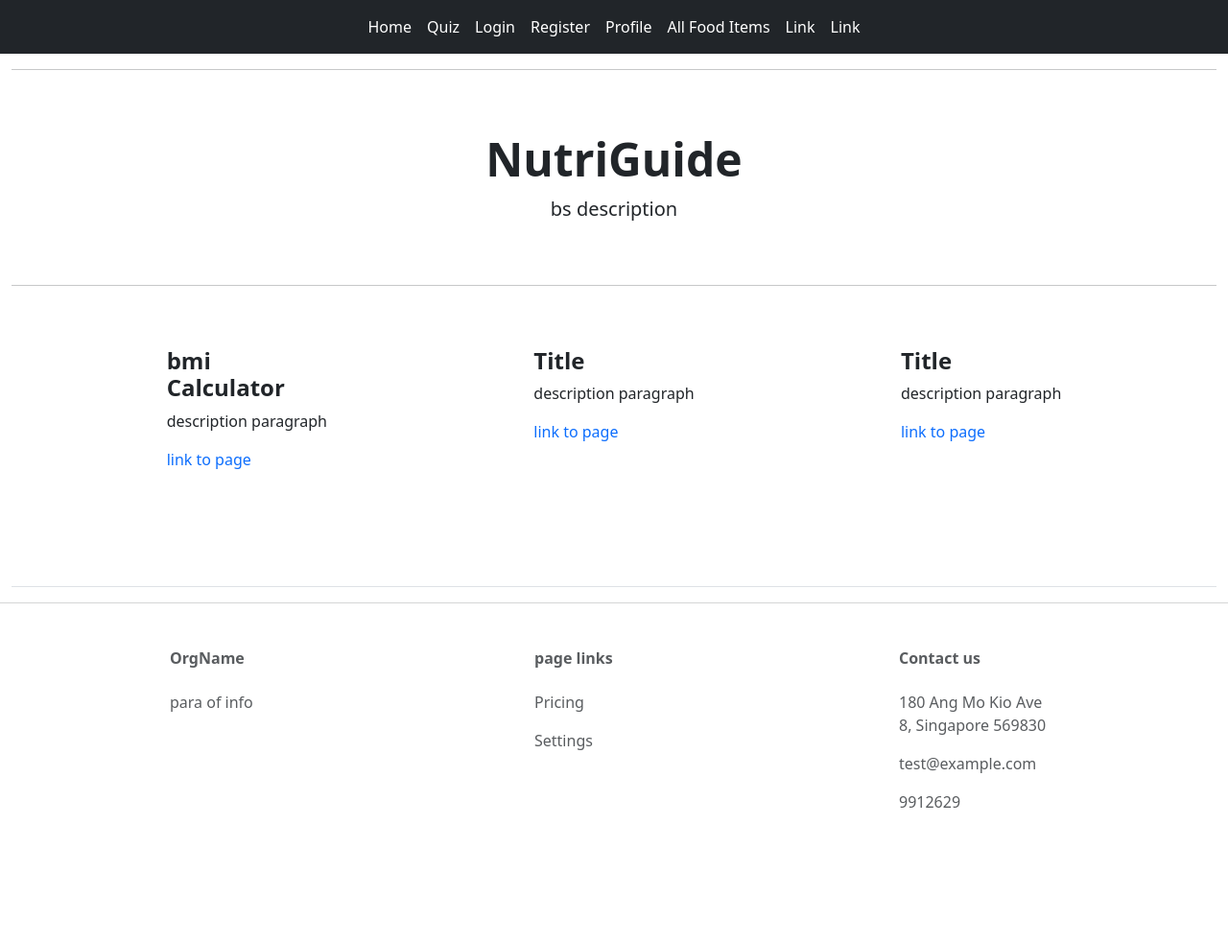
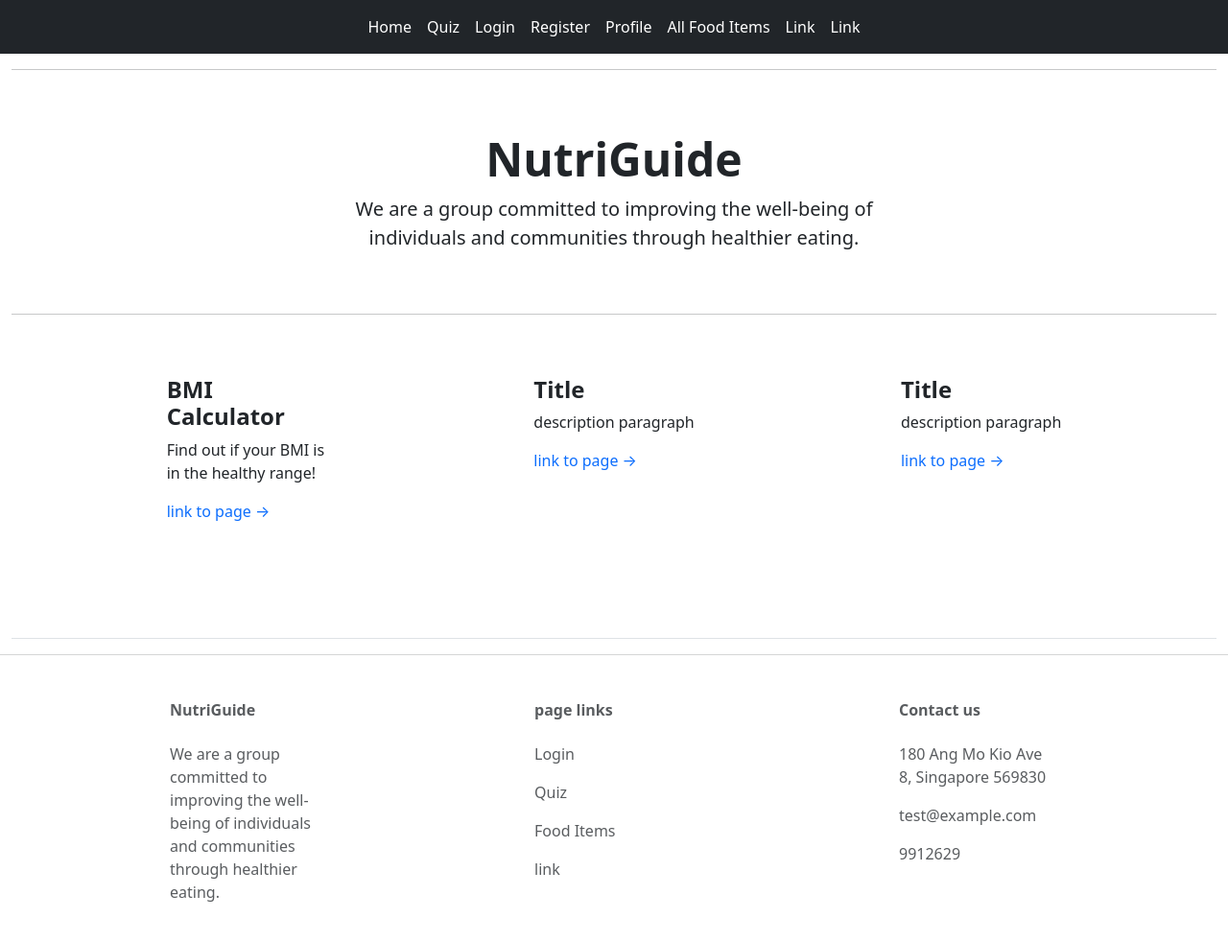
Before and after one commit to ronjohn5on/hackathon2023, a Flask app: page / in a window 1280 px wide. Shown: the whole page at 96% size. Before the commit the page ends 842 px from the top, so only its background shows below. Run offline with Flask 3, Linux system fonts and the light colour scheme.

Commit message:
CSS changes

```diff
--- a/templates/home.html
+++ b/templates/home.html
@@ -6,7 +6,10 @@
         <div class="col-lg-6">
             <div class="text-center my-5">
                 <h1 class="display-5 fw-bolder mb-2">NutriGuide</h1>
-                <p class="lead mb-4">bs description</p>
+                <p class="lead mb-4">
+                    We are a group committed to improving the well-being of <br>
+                    individuals and communities through healthier eating.
+                </p>
             </div>
         </div>
     </div>
@@ -19,11 +22,10 @@
         <div class="row">
             <div class="col-md-2 col-lg-2 col-xl-2 mx-auto mb-4">
                 <div class="feature bg-primary bg-gradient text-white rounded-3 mb-3"><i class="bi bi-toggles2"></i></div>
-                <h2 class="h4 fw-bolder">bmi Calculator</h2>
-                <p>description paragraph</p>
+                <h2 class="h4 fw-bolder">BMI Calculator</h2>
+                <p>Find out if your BMI is in the healthy range!</p>
                 <a class="text-decoration-none" href="/bmi">
-                    link to page
-                    <i class="bi bi-arrow-right"></i>
+                    link to page &rarr;
                 </a>
             </div>
             <div class="col-md-2 col-lg-2 col-xl-2 mx-auto mb-4">
@@ -31,8 +33,7 @@
                 <h2 class="h4 fw-bolder">Title</h2>
                 <p>description paragraph</p>
                 <a class="text-decoration-none" href="#!">
-                    link to page
-                    <i class="bi bi-arrow-right"></i>
+                    link to page &rarr;
                 </a>
             </div>
             <div class="col-md-2 col-lg-2 col-xl-2 mx-auto mb-4">
@@ -40,8 +41,7 @@
                 <h2 class="h4 fw-bolder">Title</h2>
                 <p>description paragraph</p>
                 <a class="text-decoration-none" href="#!">
-                    link to page
-                    <i class="bi bi-arrow-right"></i>
+                    link to page &rarr;
                 </a>
             </div>
 
--- a/templates/includes/footer.html
+++ b/templates/includes/footer.html
@@ -8,20 +8,27 @@
           <!-- Grid column -->
           <div class="col-md-1 col-lg-4 col-xl-2 mx-auto mb-4">
             <!-- Content -->
-            <h6 class="fw-bold mb-4">OrgName</h6>
+            <h6 class="fw-bold mb-4">NutriGuide</h6>
             <p>
-              para of info
+              We are a group committed to improving the well-being of individuals and
+              communities through healthier eating.
             </p>
           </div>
           <div class="col-md-2 col-lg-2 col-xl-2 mx-auto mb-4">
             <h6 class="fw-bold mb-4">
               page links
             </h6>
-            <p >
-              <a href="#" class="text-muted font-deco" style="text-decoration: none;">Pricing</a>
+            <p>
+              <a href="/login" class="text-muted font-deco" style="text-decoration: none;">Login</a>
             </p>
             <p>
-              <a href="#" class="text-muted font-deco" style="text-decoration: none;">Settings</a>
+              <a href="/quiz" class="text-muted font-deco" style="text-decoration: none;">Quiz</a>
+            </p>
+            <p>
+              <a href="/food_items" class="text-muted font-deco" style="text-decoration: none;">Food Items</a>
+            </p>
+            <p>
+              <a href="/#" class="text-muted font-deco" style="text-decoration: none;">link</a>
             </p>
           </div>
           <div class="col-md-3 col-lg-3 col-xl-2 mx-auto mb-md-0 mb-4">
```
Also changed, not shown: templates/food_items.html (+17 -1 lines).
